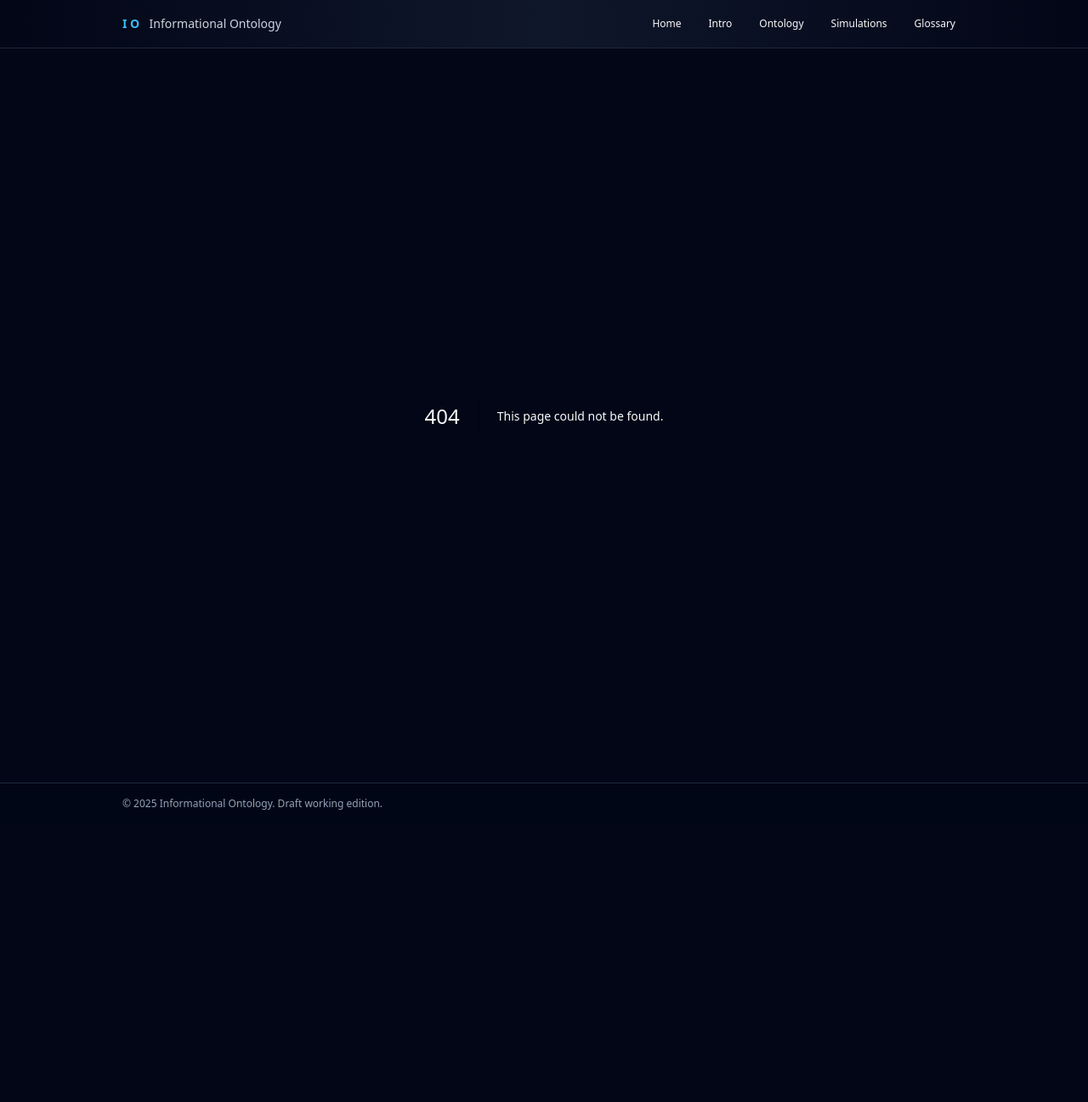
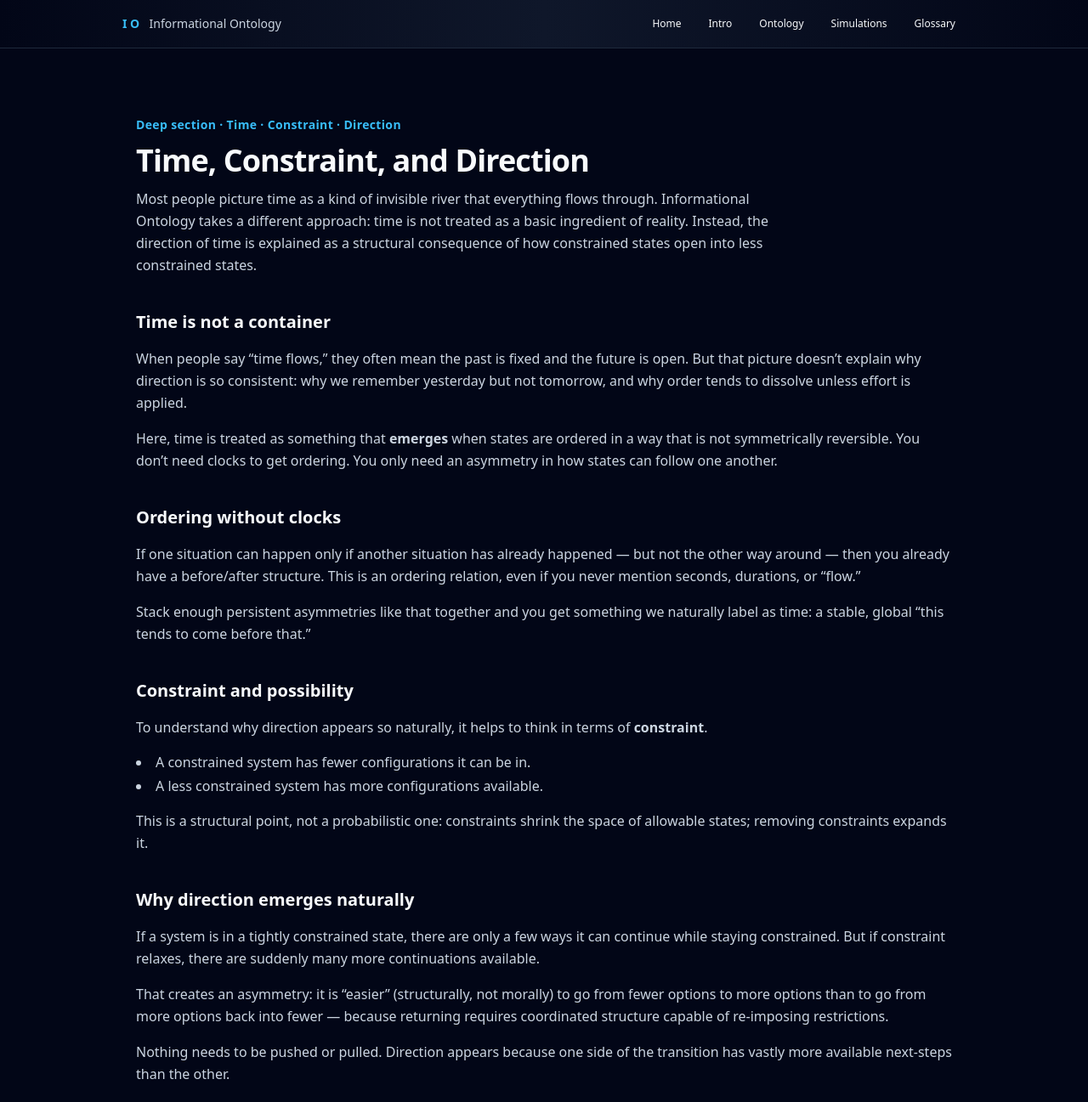
Before and after one commit to MindsEye69/information-ontology-site, a Next.js app: page /deep/time-constraint-direction in a window 1280 px wide. Before the commit this address had no page. Shown: the top 1297 px of the page at 85% size. Before the commit the page ends 970 px from the top, so only its background shows below. Built offline with nearby package versions, Linux system fonts and the light colour scheme.

Commit message:
add-time-constraint-direction

```diff
--- a/app/deep/page.tsx
+++ b/app/deep/page.tsx
@@ -60,6 +60,17 @@ export default function DeepDiveIndexPage() {
               ontological primitive, with propositions and proof sketches.
             </p>
           </li>
+		  <li className="rounded-lg border border-slate-800 p-4 hover:bg-slate-900/60">
+            <h3 className="text-base font-semibold">
+              <Link href="/deep/time-constraint-direction" className="hover:underline">
+               Time, Constraint, and Direction — Deep Dive
+          </Link>
+  </h3>
+  <p className="mt-1 text-sm text-slate-300">
+    A lay-friendly deep dive explaining why time has a direction as a
+    consequence of constraint asymmetry and expanding possibility space.
+  </p>
+</li>
 
           {/* You can keep adding entries for other stages as they’re ready */}
         </ul>
--- /dev/null
+++ b/app/deep/time-constraint-direction/page.tsx
@@ -0,0 +1,182 @@
+// app/deep/time-constraint-direction/page.tsx
+
+import type { Metadata } from "next";
+import Link from "next/link";
+import { Button } from "@/components/ui/button";
+
+export const metadata: Metadata = {
+  title: "Time, Constraint, and Direction – Deep dive | Informational Ontology",
+  description:
+    "A lay-friendly explanation of why time has a direction in Informational Ontology, without treating time as a fundamental primitive.",
+};
+
+export default function TimeConstraintDirectionPage() {
+  return (
+    <main className="mx-auto max-w-5xl px-4 py-12 space-y-10">
+      <section className="space-y-3">
+        <p className="text-sm font-semibold tracking-wide text-sky-400">
+          Deep section · Time · Constraint · Direction
+        </p>
+        <h1 className="text-3xl font-bold tracking-tight sm:text-4xl">
+          Time, Constraint, and Direction
+        </h1>
+        <p className="text-base text-slate-300 leading-relaxed max-w-3xl">
+          Most people picture time as a kind of invisible river that everything
+          flows through. Informational Ontology takes a different approach:
+          time is not treated as a basic ingredient of reality. Instead, the
+          direction of time is explained as a structural consequence of how
+          constrained states open into less constrained states.
+        </p>
+      </section>
+
+      <section className="space-y-4">
+        <h2 className="text-xl font-semibold">Time is not a container</h2>
+        <p className="text-slate-300 leading-relaxed">
+          When people say “time flows,” they often mean the past is fixed and
+          the future is open. But that picture doesn’t explain why direction is
+          so consistent: why we remember yesterday but not tomorrow, and why
+          order tends to dissolve unless effort is applied.
+        </p>
+        <p className="text-slate-300 leading-relaxed">
+          Here, time is treated as something that{" "}
+          <span className="font-semibold">emerges</span> when states are ordered
+          in a way that is not symmetrically reversible. You don’t need clocks
+          to get ordering. You only need an asymmetry in how states can follow
+          one another.
+        </p>
+      </section>
+
+      <section className="space-y-4">
+        <h2 className="text-xl font-semibold">Ordering without clocks</h2>
+        <p className="text-slate-300 leading-relaxed">
+          If one situation can happen only if another situation has already
+          happened — but not the other way around — then you already have a
+          before/after structure. This is an ordering relation, even if you
+          never mention seconds, durations, or “flow.”
+        </p>
+        <p className="text-slate-300 leading-relaxed">
+          Stack enough persistent asymmetries like that together and you get
+          something we naturally label as time: a stable, global “this tends to
+          come before that.”
+        </p>
+      </section>
+
+      <section className="space-y-4">
+        <h2 className="text-xl font-semibold">Constraint and possibility</h2>
+        <p className="text-slate-300 leading-relaxed">
+          To understand why direction appears so naturally, it helps to think in
+          terms of <span className="font-semibold">constraint</span>.
+        </p>
+        <ul className="list-disc list-inside text-slate-300 space-y-1">
+          <li>A constrained system has fewer configurations it can be in.</li>
+          <li>
+            A less constrained system has more configurations available.
+          </li>
+        </ul>
+        <p className="text-slate-300 leading-relaxed">
+          This is a structural point, not a probabilistic one: constraints shrink
+          the space of allowable states; removing constraints expands it.
+        </p>
+      </section>
+
+      <section className="space-y-4">
+        <h2 className="text-xl font-semibold">Why direction emerges naturally</h2>
+        <p className="text-slate-300 leading-relaxed">
+          If a system is in a tightly constrained state, there are only a few
+          ways it can continue while staying constrained. But if constraint
+          relaxes, there are suddenly many more continuations available.
+        </p>
+        <p className="text-slate-300 leading-relaxed">
+          That creates an asymmetry: it is “easier” (structurally, not morally)
+          to go from fewer options to more options than to go from more options
+          back into fewer — because returning requires coordinated structure
+          capable of re-imposing restrictions.
+        </p>
+        <p className="text-slate-300 leading-relaxed">
+          Nothing needs to be pushed or pulled. Direction appears because one
+          side of the transition has vastly more available next-steps than the
+          other.
+        </p>
+      </section>
+
+      <section className="space-y-4 rounded-2xl border border-slate-800 bg-slate-900/60 p-4">
+        <h2 className="text-lg font-semibold">A simple analogy: water leaving a maze</h2>
+        <p className="text-sm text-slate-300 leading-relaxed">
+          Imagine water moving through a maze. Inside the maze, motion is
+          constrained: narrow paths, forced turns, limited options. Once the
+          water exits, motion becomes unconstrained: open space, many paths.
+        </p>
+        <p className="text-sm text-slate-300 leading-relaxed">
+          The water doesn’t “prefer” the open space. There is no attraction
+          required. It moves that way because there are more ways to move once
+          constraints are gone.
+        </p>
+      </section>
+
+      <section className="space-y-4">
+        <h2 className="text-xl font-semibold">Why constraints don’t reappear “for free”</h2>
+        <p className="text-slate-300 leading-relaxed">
+          Constraints can break locally without explanation — they only require
+          failure of maintenance. But new constraints do not appear “for free.”
+          To re-constrain something, you need existing coordinated structure:
+          funnels, walls, filters, boundaries, rule-sets.
+        </p>
+        <p className="text-slate-300 leading-relaxed">
+          This is why reversals are possible in principle but unstable in
+          practice. The world can locally become more ordered, but doing so
+          typically requires exporting disorder elsewhere — and that export is
+          itself part of the asymmetry.
+        </p>
+      </section>
+
+      <section className="space-y-4">
+        <h2 className="text-xl font-semibold">Combinatorial sinks</h2>
+        <p className="text-slate-300 leading-relaxed">
+          Less constrained states behave like “sinks” in possibility space — not
+          because anything pulls systems toward them, but because once you’re
+          there, there are far more ways to stay loosely constrained than to
+          climb back into a very specific configuration.
+        </p>
+        <p className="text-slate-300 leading-relaxed">
+          The result is an overwhelming structural bias toward continuation into
+          larger spaces of possibility. That bias is what we experience as time
+          having a direction.
+        </p>
+      </section>
+
+      <section className="space-y-4">
+        <h2 className="text-xl font-semibold">Why this matters downstream</h2>
+        <p className="text-slate-300 leading-relaxed">
+          Once you have reliable direction, you also have the conditions for
+          records, memory, accumulation, learning, and coordinated action.
+          Without direction, value and purpose would have no stable meaning —
+          because “improvement over time” would collapse into symmetry.
+        </p>
+        <p className="text-slate-300 leading-relaxed">
+          Time’s direction is not an extra metaphysical feature. It is the kind
+          of asymmetry you should expect once constrained informational relations
+          exist at all.
+        </p>
+      </section>
+
+      <section className="space-y-4 rounded-2xl border border-slate-800 bg-slate-900/60 p-4">
+        <h2 className="text-lg font-semibold">Navigation</h2>
+        <div className="mt-2 flex flex-col gap-3 sm:flex-row">
+          <Link href="/deep" className="sm:w-1/2 w-full">
+            <Button variant="outline" className="w-full border-slate-700">
+              Back to Deep Dive index
+            </Button>
+          </Link>
+          <Link href="/ontology" className="sm:w-1/2 w-full">
+            <Button
+              variant="outline"
+              className="w-full border-sky-700/60 text-sky-300 hover:bg-sky-950/40"
+            >
+              Back to Ontological chain
+            </Button>
+          </Link>
+        </div>
+      </section>
+    </main>
+  );
+}
```
